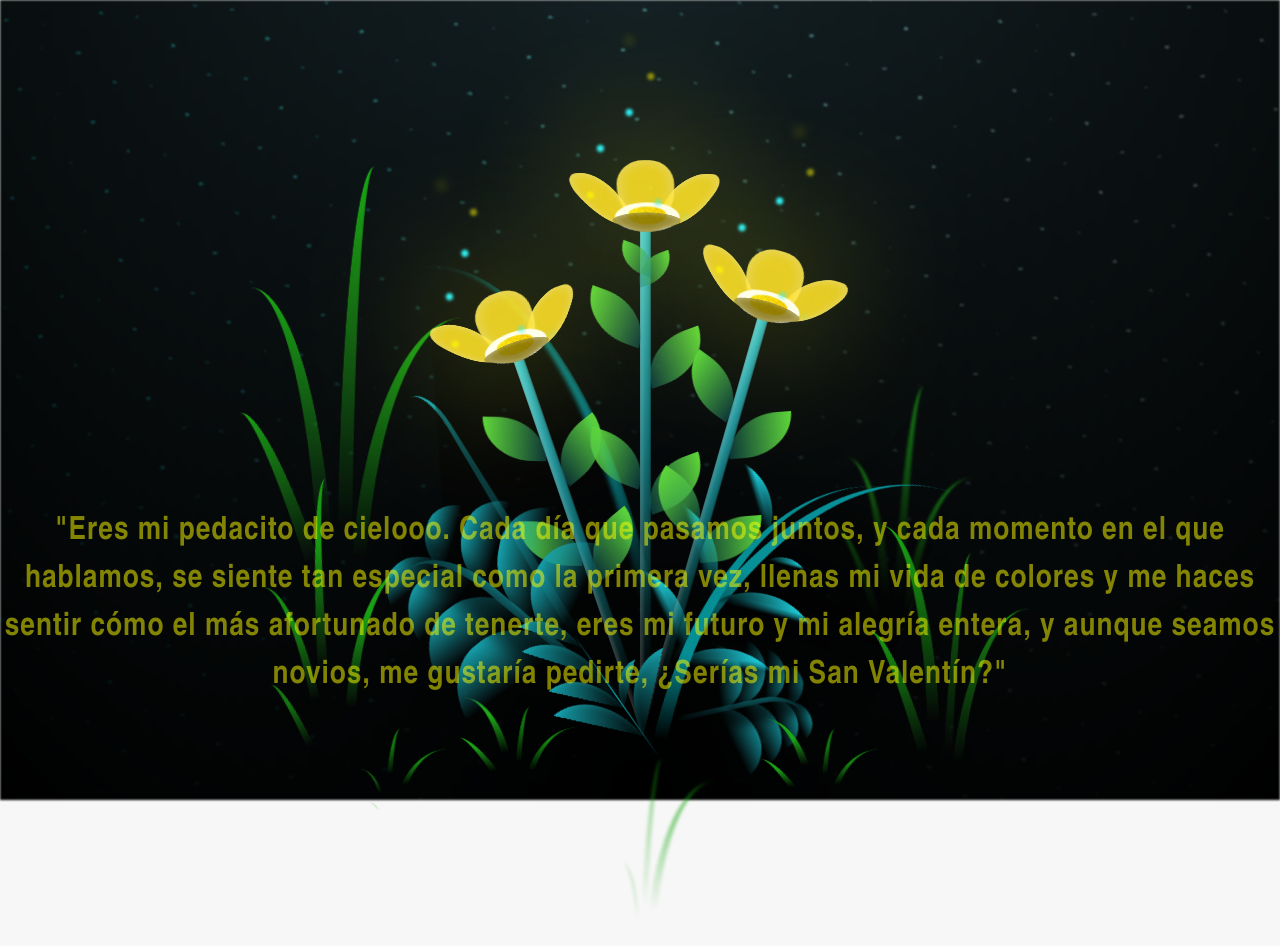
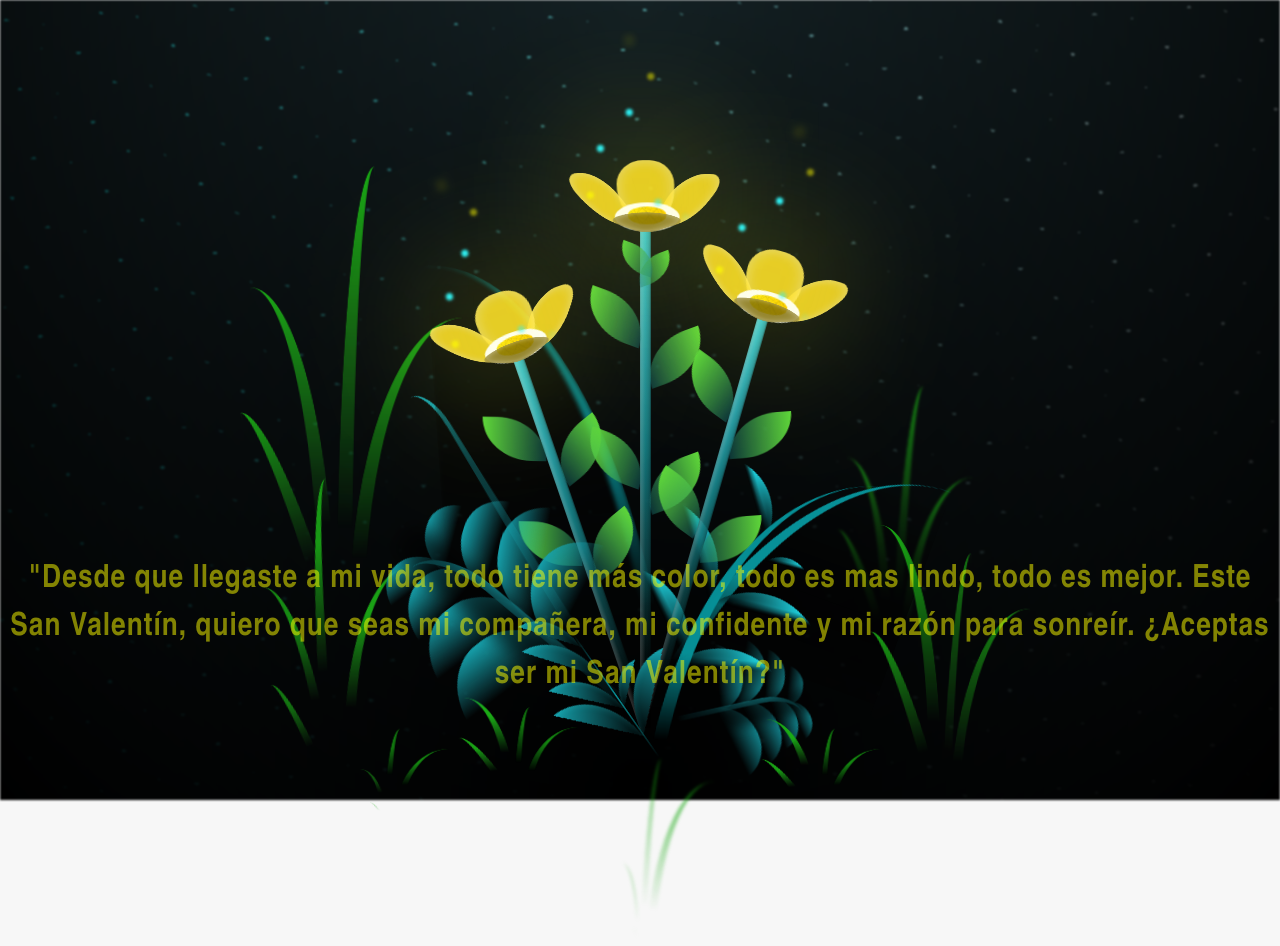
Before and after one commit to santiagotona/Flores, a plain HTML site: page flower.html in a window 1280 px wide. Drawn offline with Linux system fonts and the light colour scheme.

Commit message:
Update flower.html

```diff
--- a/flower.html
+++ b/flower.html
@@ -14,7 +14,7 @@
 
     </div>
 
-    <h1 class="titulo">"Eres mi pedacito de cielooo. Cada día que pasamos juntos, y cada momento en el que hablamos, se siente tan especial como la primera vez, llenas mi vida de colores y me haces sentir cómo el más afortunado de tenerte, eres mi futuro y mi alegría entera, y aunque seamos novios, me gustaría pedirte, ¿Serías mi San Valentín?"</h1>
+    <h1 class="titulo">"Desde que llegaste a mi vida, todo tiene más color, todo es mas lindo, todo es mejor. Este San Valentín, quiero que seas mi compañera, mi confidente y mi razón para sonreír. ¿Aceptas ser mi San Valentín?"</h1>
     <div class="night"></div>
     <div class="flowers">
       <div class="flower flower--1">
```
